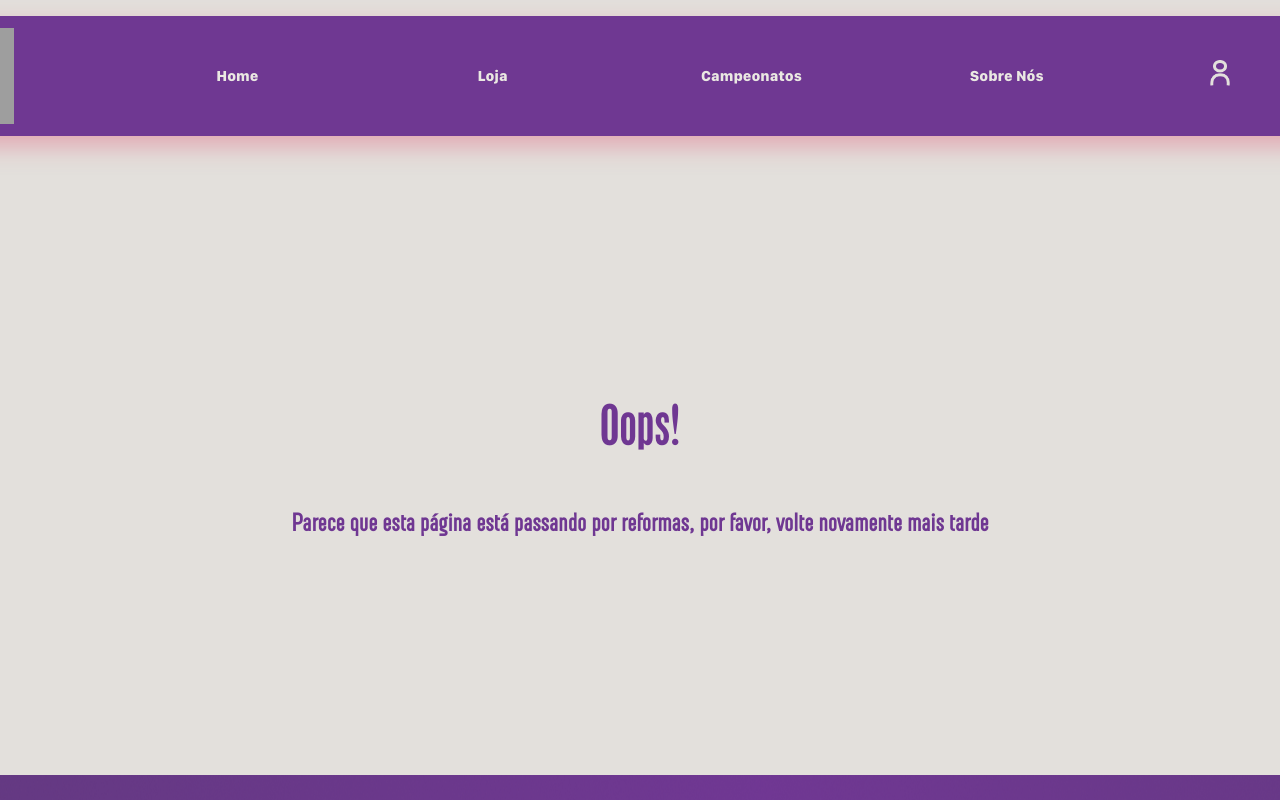
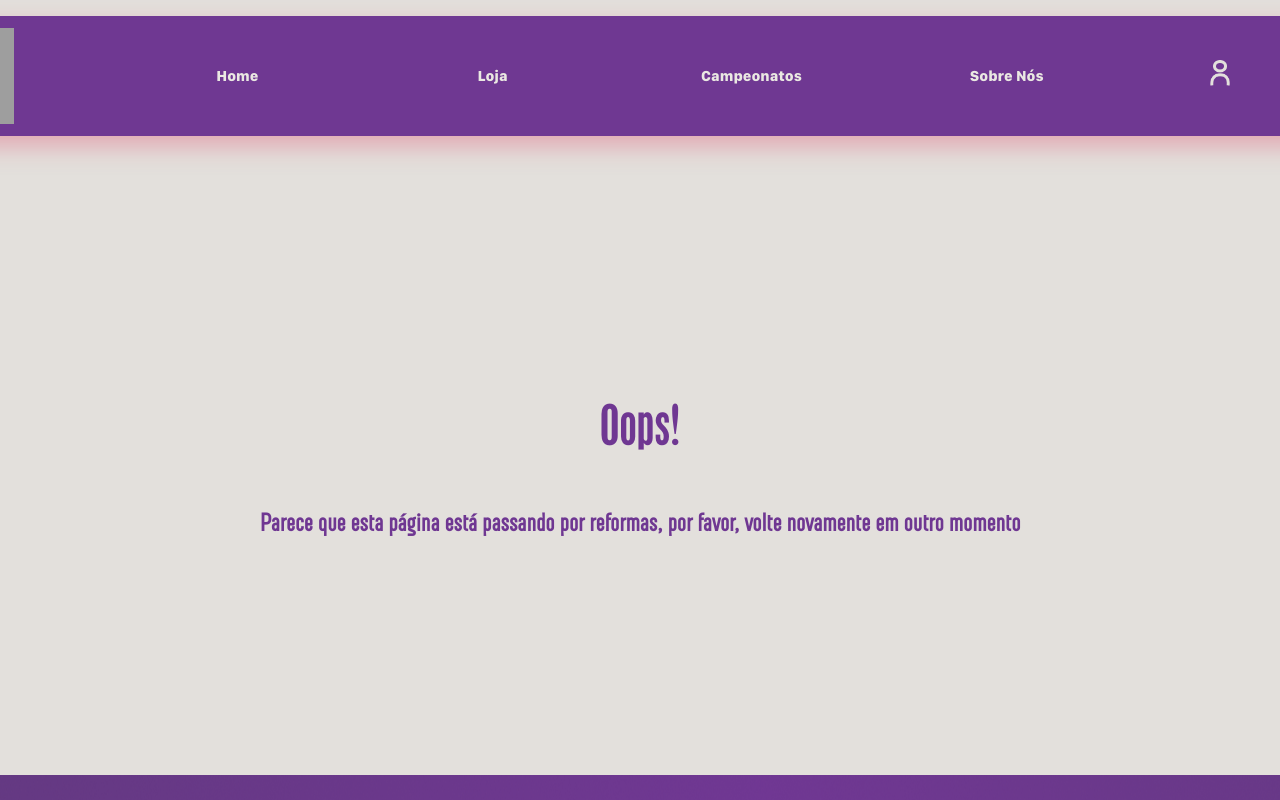
Before and after one commit to YasminAmorimAffonso/Sprint-04-Web-Dev, a React (Vite) app: page /estamospassandoporreformas in a window 1280 px wide. Shown: the top 800 px of the page. Built offline with nearby package versions, Linux system fonts and the light colour scheme; grey boxes are pictures that could not be loaded; a web font is replaced by a local one.

Commit message:
pagina reforma 2

```diff
--- a/src/PaginaReforma.jsx
+++ b/src/PaginaReforma.jsx
@@ -18,7 +18,7 @@ export default function PaginaReforma() {
 
                 <h1 id="txt-reforma" className="p-10 font-[placard] text-[50px]">Oops!</h1>
 
-                <h2 id="txt-reforma" className="text-center font-[neubau] font-extrabold text-[25px]">Parece que esta página está passando por reformas, por favor, volte novamente mais tarde</h2>
+                <h2 id="txt-reforma" className="text-center font-[neubau] font-extrabold text-[25px]">Parece que esta página está passando por reformas, por favor, volte novamente em outro momento</h2>
 
             </div>
 
```
